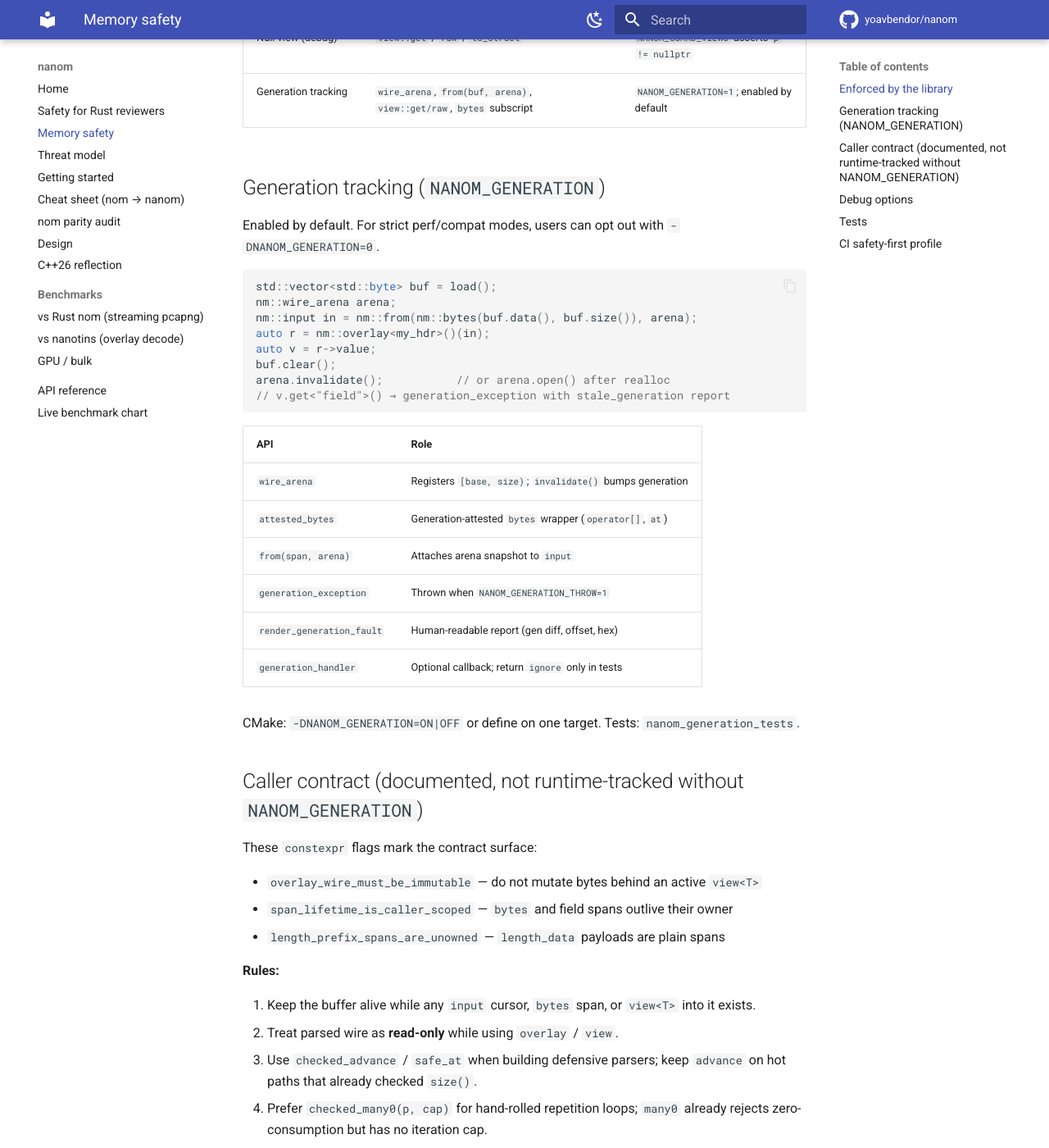
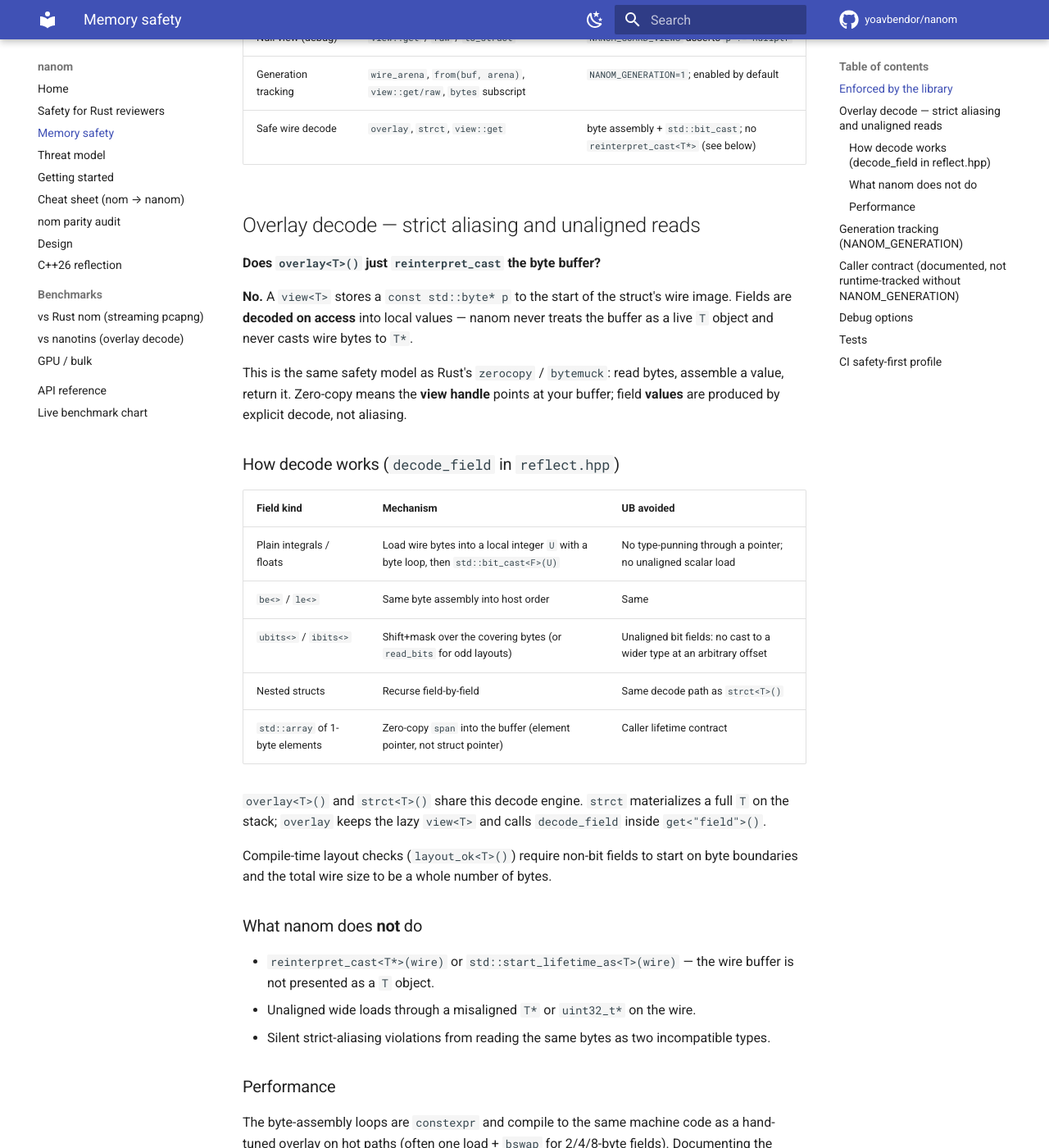
Before and after one commit to yoavbendor/nanom, an MkDocs documentation site: the page built from docs/MEMORY_SAFETY.md, in a window 1280 px wide and 1400 px high, scrolled down 883 px. Shown: the whole window at 82% size. Built offline with MkDocs 1.6.1 and Material for MkDocs 9.7.7, drawn with Linux system fonts in a browser that asks for light colours; comment, search, counter and statistics services are not loaded; some of the changed text lies outside the part shown.

Commit message:
docs: explicit overlay decode / strict-aliasing section in MEMORY_SAFETY
Answer 'does overlay reinterpret_cast?' with decode_field mechanics table,
what nanom does not do, and perf note. Link from README, index, RUST_SAFETY_REVIEW.

Co-authored-by: yoavbendor <yoavbendor@users.noreply.github.com>

```diff
--- a/docs/MEMORY_SAFETY.md
+++ b/docs/MEMORY_SAFETY.md
@@ -21,6 +21,52 @@ for a focused answer to lifetime, type-punning UB, and TLV overflow questions.
 | Bulk descriptors | `pkt_ref_valid`, `bulk_decode` | Rejects null data + nonzero len |
 | Null view (debug) | `view::get` / `raw` / `to_struct` | `NANOM_GUARD_VIEWS` asserts `p != nullptr` |
 | Generation tracking | `wire_arena`, `from(buf, arena)`, `view::get/raw`, `bytes` subscript | `NANOM_GENERATION=1`; enabled by default |
+| Safe wire decode | `overlay`, `strct`, `view::get` | byte assembly + `std::bit_cast`; no `reinterpret_cast<T*>` (see below) |
+
+## Overlay decode — strict aliasing and unaligned reads
+
+**Does `overlay<T>()` just `reinterpret_cast` the byte buffer?**
+
+**No.** A `view<T>` stores a `const std::byte* p` to the start of the struct's wire
+image. Fields are **decoded on access** into local values — nanom never treats the
+buffer as a live `T` object and never casts wire bytes to `T*`.
+
+This is the same safety model as Rust's `zerocopy` / `bytemuck`: read bytes, assemble
+a value, return it. Zero-copy means the **view handle** points at your buffer; field
+**values** are produced by explicit decode, not aliasing.
+
+### How decode works (`decode_field` in `reflect.hpp`)
+
+| Field kind | Mechanism | UB avoided |
+|------------|-----------|------------|
+| Plain integrals / floats | Load wire bytes into a local integer `U` with a byte loop, then `std::bit_cast<F>(U)` | No type-punning through a pointer; no unaligned scalar load |
+| `be<>` / `le<>` | Same byte assembly into host order | Same |
+| `ubits<>` / `ibits<>` | Shift+mask over the covering bytes (or `read_bits` for odd layouts) | Unaligned bit fields: no cast to a wider type at an arbitrary offset |
+| Nested structs | Recurse field-by-field | Same decode path as `strct<T>()` |
+| `std::array` of 1-byte elements | Zero-copy `span` into the buffer (element pointer, not struct pointer) | Caller lifetime contract |
+
+`overlay<T>()` and `strct<T>()` share this decode engine. `strct` materializes a full
+`T` on the stack; `overlay` keeps the lazy `view<T>` and calls `decode_field` inside
+`get<"field">()`.
+
+Compile-time layout checks (`layout_ok<T>()`) require non-bit fields to start on byte
+boundaries and the total wire size to be a whole number of bytes.
+
+### What nanom does **not** do
+
+- `reinterpret_cast<T*>(wire)` or `std::start_lifetime_as<T>(wire)` — the wire buffer
+  is not presented as a `T` object.
+- Unaligned wide loads through a misaligned `T*` or `uint32_t*` on the wire.
+- Silent strict-aliasing violations from reading the same bytes as two incompatible types.
+
+### Performance
+
+The byte-assembly loops are `constexpr` and compile to the same machine code as a
+hand-tuned overlay on hot paths (often one load + `bswap` for 2/4/8-byte fields).
+Documenting the decode model does not change the implementation or its speed.
+
+Implementation reference: [`include/nanom/reflect.hpp`](https://github.com/yoavbendor/nanom/blob/main/include/nanom/reflect.hpp)
+(`decode_field`, `view<T>::get`, `overlay<T>()`).
 
 ## Generation tracking (`NANOM_GENERATION`)
 
--- a/docs/RUST_SAFETY_REVIEW.md
+++ b/docs/RUST_SAFETY_REVIEW.md
@@ -94,7 +94,8 @@ some ISAs). If `overlay<T>()` were a `reinterpret_cast`, reviewers would reject
 ### What nanom does
 
 `overlay<T>()` does **not** cast wire bytes to a `T*`. A `view<T>` holds a
-`const std::byte* p` and **decodes on access**:
+`const std::byte* p` and **decodes on access** (full detail in
+[Memory safety — overlay decode](MEMORY_SAFETY.md#overlay-decode-strict-aliasing-and-unaligned-reads)):
 
 - Integral and floating fields: byte assembly into a local integer, then
   `std::bit_cast` to the field type.
```
Also changed, not shown: README.md (+1 -1 lines), docs/index.md (+1 -1 lines).
